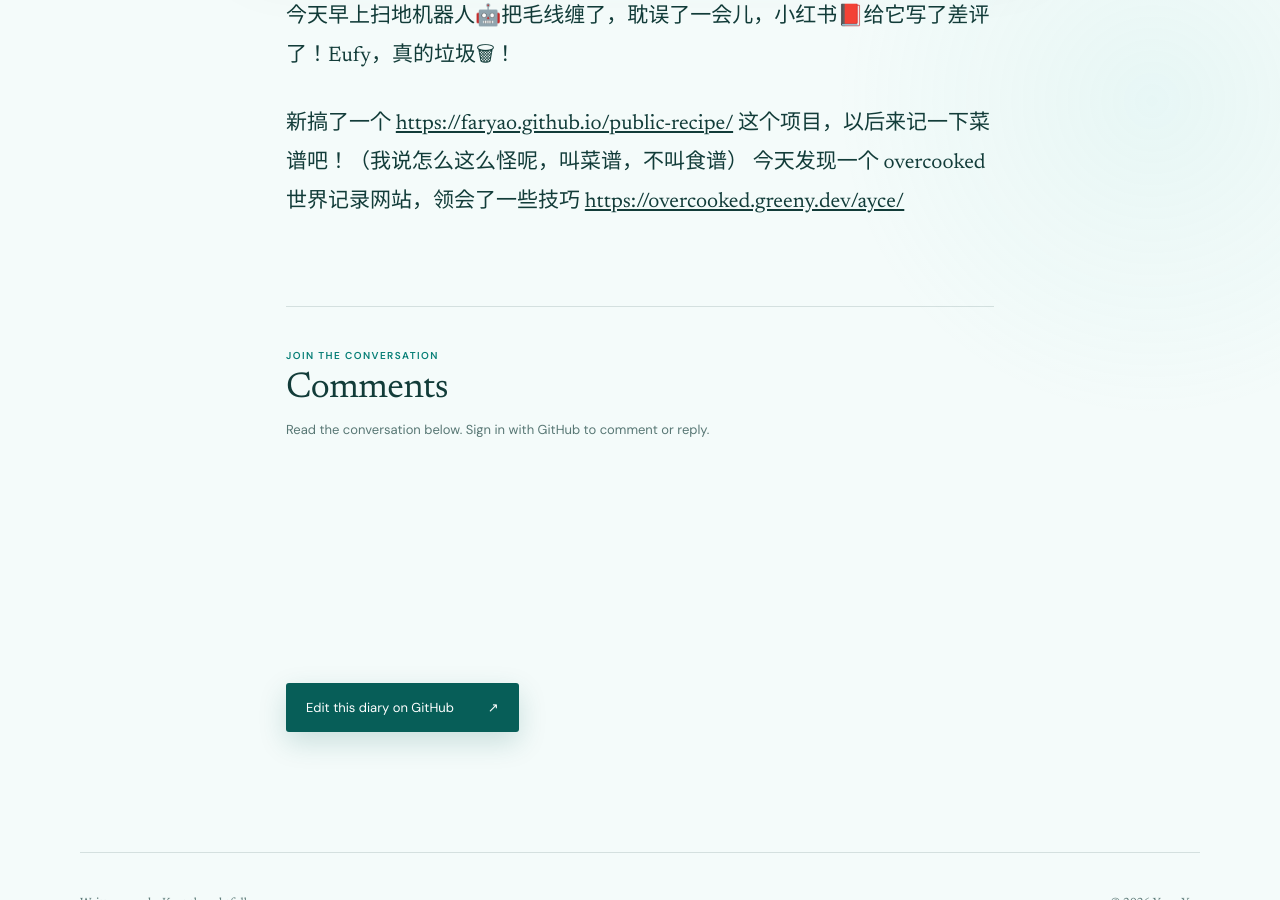
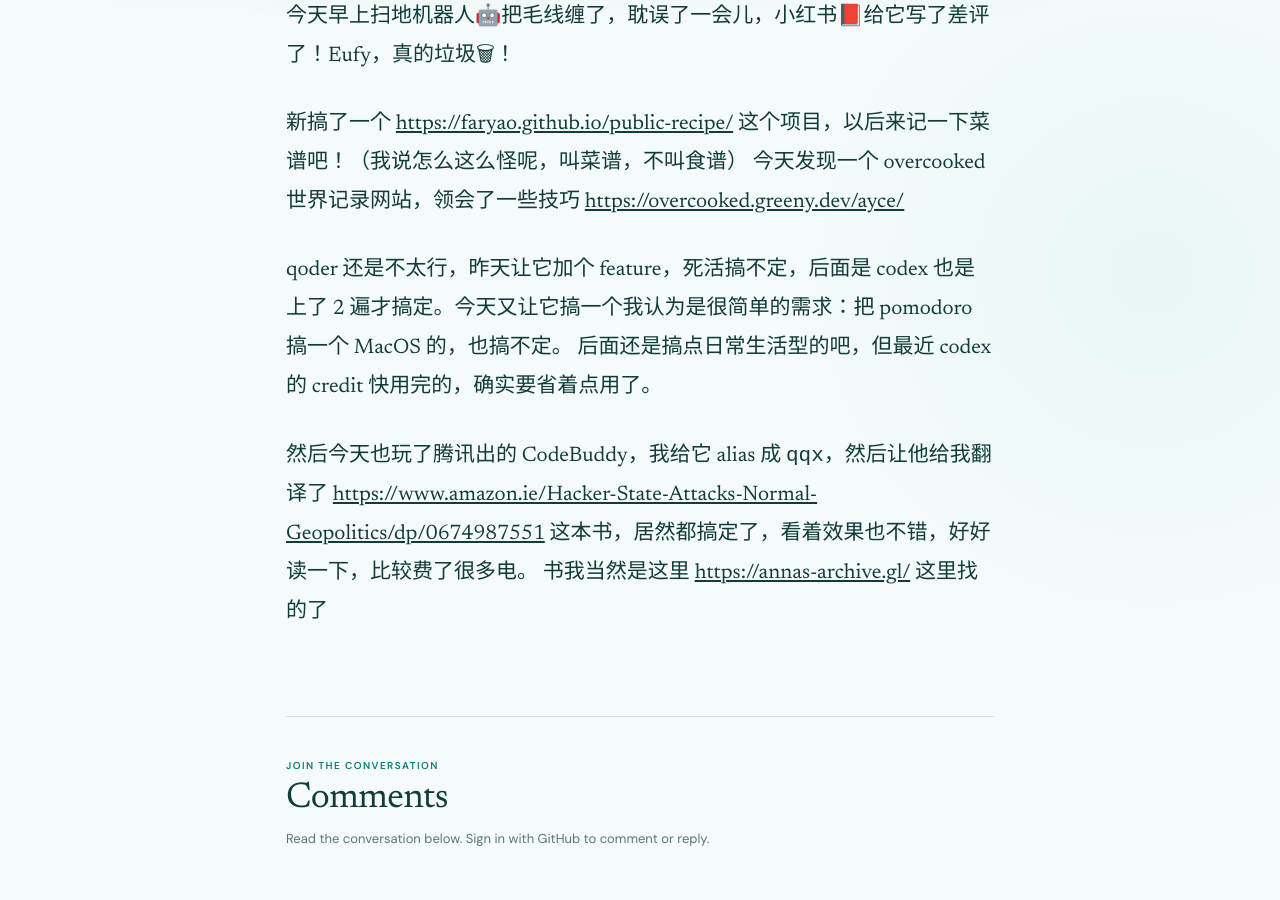
Before and after one commit to faryao/public-diary, a Jekyll site: the page built from _posts/2026-08-03-diary.md, in a window 1280 px wide and 900 px high, scrolled down 516 px. Built offline with Jekyll 4.4.1, drawn with Linux system fonts in a browser that asks for light colours; comment, search, counter and statistics services are not loaded.

Commit message:
Update diary with project and coding tool insights
Added notes about new projects and experiences with coding tools.

```diff
--- a/_posts/2026-08-03-diary.md
+++ b/_posts/2026-08-03-diary.md
@@ -7,3 +7,9 @@
 
 新搞了一个 https://faryao.github.io/public-recipe/ 这个项目，以后来记一下菜谱吧！（我说怎么这么怪呢，叫菜谱，不叫食谱）
 今天发现一个 overcooked 世界记录网站，领会了一些技巧 https://overcooked.greeny.dev/ayce/
+
+qoder 还是不太行，昨天让它加个 feature，死活搞不定，后面是 codex 也是上了2遍才搞定。今天又让它搞一个我认为是很简单的需求：把 pomodoro 搞一个 MacOS 的，也搞不定。
+后面还是搞点日常生活型的吧，但最近 codex 的 credit 快用完的，确实要省着点用了。
+
+然后今天也玩了腾讯出的 CodeBuddy，我给它 alias 成 `qqx`，然后让他给我翻译了 https://www.amazon.ie/Hacker-State-Attacks-Normal-Geopolitics/dp/0674987551 这本书，居然都搞定了，看着效果也不错，好好读一下，比较费了很多电。
+书我当然是这里 https://annas-archive.gl/ 这里找的了
```
